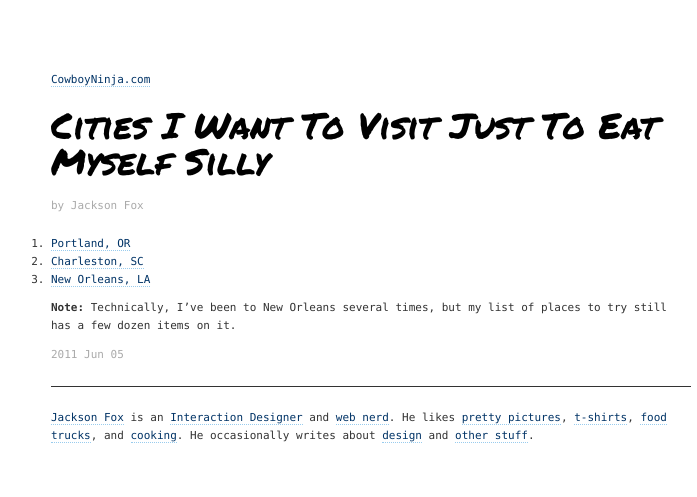
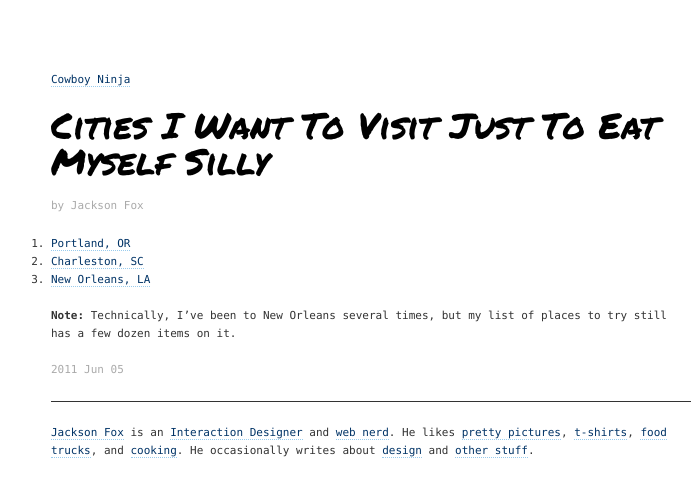
Before and after one commit to jacksonfox/cowboyninja.com, a Jekyll site: the page built from _posts/2011-06-05-cities-i-want-to-visit.md, in a window 1280 px wide. Shown: the top 497 px of the page, without its empty margins (269-966 px from the left). Built offline with Jekyll 4.4.1, drawn with Linux system fonts in a browser that asks for light colours.

Commit message:
Some small tweaks to layouts

```diff
--- a/_layouts/default.html
+++ b/_layouts/default.html
@@ -3,7 +3,7 @@
 <head>
 	<meta charset="UTF-8">
 	<meta name="viewport" content="width=480">
-  <meta name="description" content="CowboyNinja.com is written by Jackson Fox">
+  <meta name="description" content="Cowboy Ninja is written by Jackson Fox">
 	<title>{{ page.title }}</title>
 	<link rel="stylesheet/less" href="/css/style.less" type="text/css">
 	<link rel="stylesheet" href="/css/iphone.css" type="text/css">
--- a/_layouts/post.html
+++ b/_layouts/post.html
@@ -14,7 +14,7 @@
 <body class="post">
   <section id="wrapper">
     <header>
-      <nav><a href="/">CowboyNinja.com</a></nav>
+      <nav><a href="/">Cowboy Ninja</a></nav>
       <h1 id="title">{{ page.title }}</h1>
       <p>by Jackson Fox</p>
     </header>
--- a/css/style.less
+++ b/css/style.less
@@ -40,7 +40,7 @@ h1 { font-size: 36px; line-height: 36px; font-family: "Permanent Marker"; margin
 h2, h3 { font-size: 24px; line-height: 32px; }
 h4 { font-size: 18px; }
 p, ul, ol {
-  margin: 0px 0px 10px 0px;
+  margin: 0px 0px 18px 0px;
 }
 a {
   color: #003366;
--- a/index.html
+++ b/index.html
@@ -1,6 +1,6 @@
 ---
 layout: default
-title: "CowboyNinja.com"
+title: "Cowboy Ninja"
 ---
 <section>
   <p>Here's what I've written about recently...</p>
```
